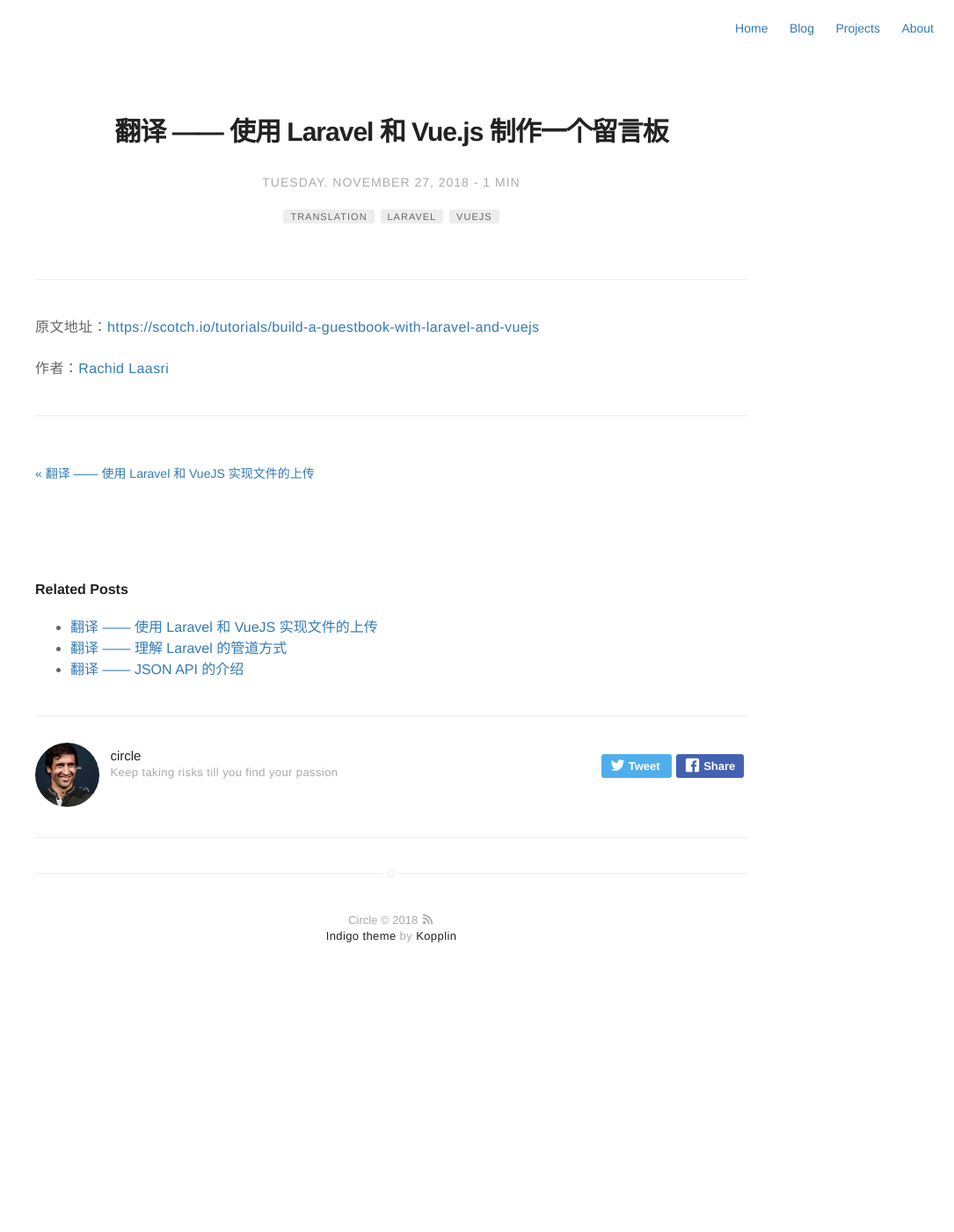
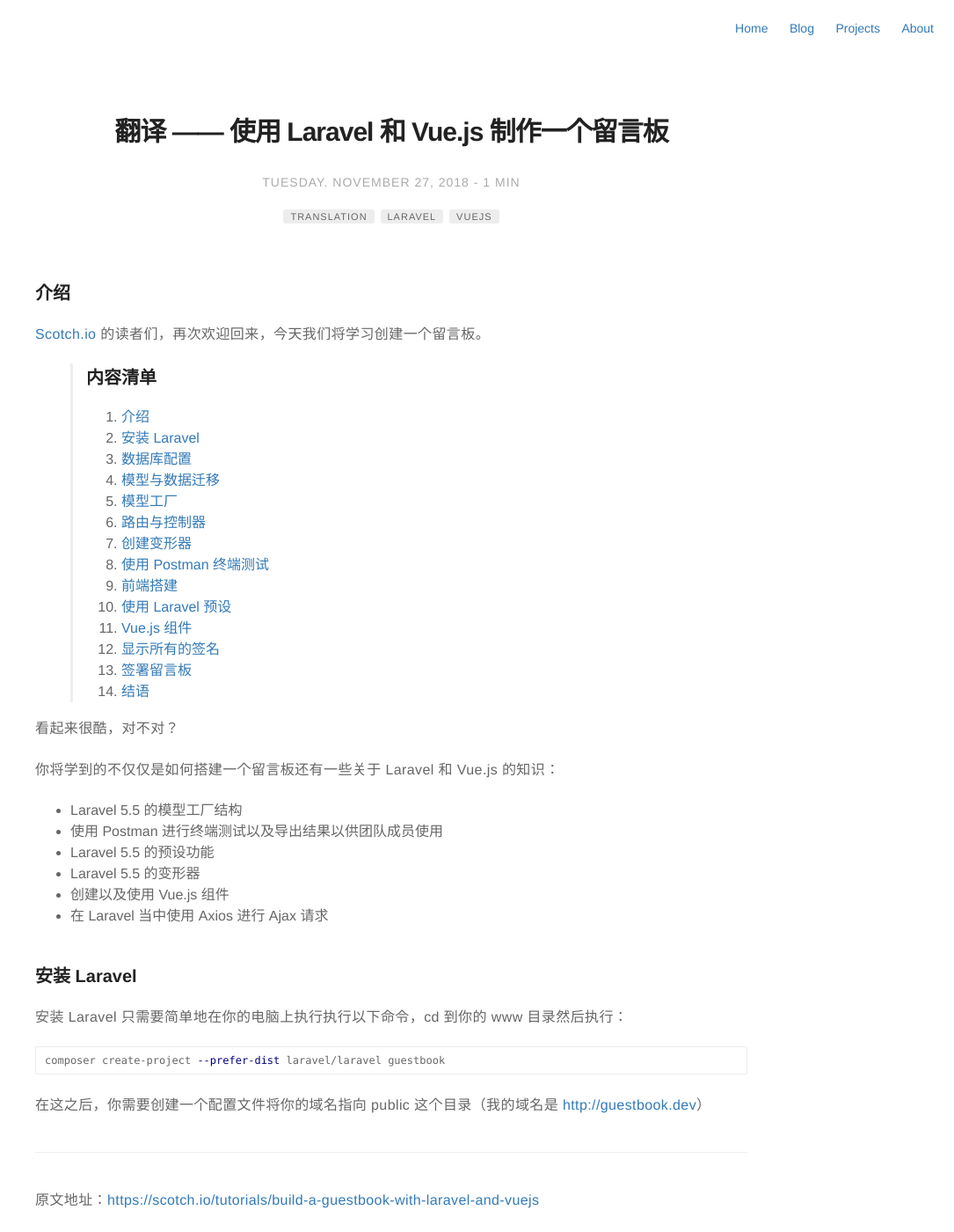
Before and after one commit to rust17/blog, a Jekyll site: the page built from _posts/2018-11-27-translation-Build-a-Guestbook-with-Laravel-and-Vue.js.markdown, in a window 1280 px wide and 1400 px high. Shown: the whole window at 88% size, without its empty margins (195-1280 px from the left). Built offline with Jekyll 4.4.1, drawn with Linux system fonts in a browser that asks for light colours; comment, search, counter and statistics services are not loaded.

Commit message:
update translation-Build-a-Guestbook-with-Laravel-and-Vue.js

````diff
--- a/_posts/2018-11-27-translation-Build-a-Guestbook-with-Laravel-and-Vue.js.markdown
+++ b/_posts/2018-11-27-translation-Build-a-Guestbook-with-Laravel-and-Vue.js.markdown
@@ -12,7 +12,46 @@
 description: 翻译文章 —— 使用 Laravel 和 Vue.js 制作一个留言板
 ---
 
+### 介绍
 
+[Scotch.io](https://scotch.io) 的读者们，再次欢迎回来，今天我们将学习创建一个留言板。
+
+> ### 内容清单
+> 1. [介绍][1]
+> 2. [安装 Laravel][2]
+> 3. [数据库配置][3]
+> 4. [模型与数据迁移][4]
+> 5. [模型工厂][5]
+> 6. [路由与控制器][6]
+> 7. [创建变形器][7]
+> 8. [使用 Postman 终端测试][8]
+> 9. [前端搭建][9]
+> 10. [使用 Laravel 预设][10]
+> 11. [Vue.js 组件][11]
+> 12. [显示所有的签名][12]
+> 13. [签署留言板][13]
+> 14. [结语][14]
+
+看起来很酷，对不对？
+
+你将学到的不仅仅是如何搭建一个留言板还有一些关于 Laravel 和 Vue.js 的知识：
+
+* Laravel 5.5 的模型工厂结构
+* 使用 Postman 进行终端测试以及导出结果以供团队成员使用
+* Laravel 5.5 的预设功能
+* Laravel 5.5 的变形器
+* 创建以及使用 Vue.js 组件
+* 在 Laravel 当中使用 Axios 进行 Ajax 请求
+
+### 安装 Laravel
+
+安装 Laravel 只需要简单地在你的电脑上执行执行以下命令，cd 到你的 www 目录然后执行：
+
+```shell
+composer create-project --prefer-dist laravel/laravel guestbook
+```
+
+在这之后，你需要创建一个配置文件将你的域名指向 public 这个目录（我的域名是 [http://guestbook.dev](http://guestbook.dev)）
 
 ---
 原文地址：[https://scotch.io/tutorials/build-a-guestbook-with-laravel-and-vuejs](https://scotch.io/tutorials/build-a-guestbook-with-laravel-and-vuejs)
@@ -20,3 +59,18 @@
 作者：[Rachid Laasri](https://scotch.io/@RachidLaasri)
 
 ---
+
+[1]: #介绍
+[2]: #安装-laravel
+[3]: #数据库配置
+[4]: #模型与数据迁移
+[5]: #模型工厂
+[6]: #路由与控制器
+[7]: #创建变形器
+[8]: #使用-postman-终端测试
+[9]: #前端搭建
+[10]: #使用-laravel-预设
+[11]: #vue.js-组件
+[12]: #显示所有的签名
+[13]: #签署留言板
+[14]: #结语
````
